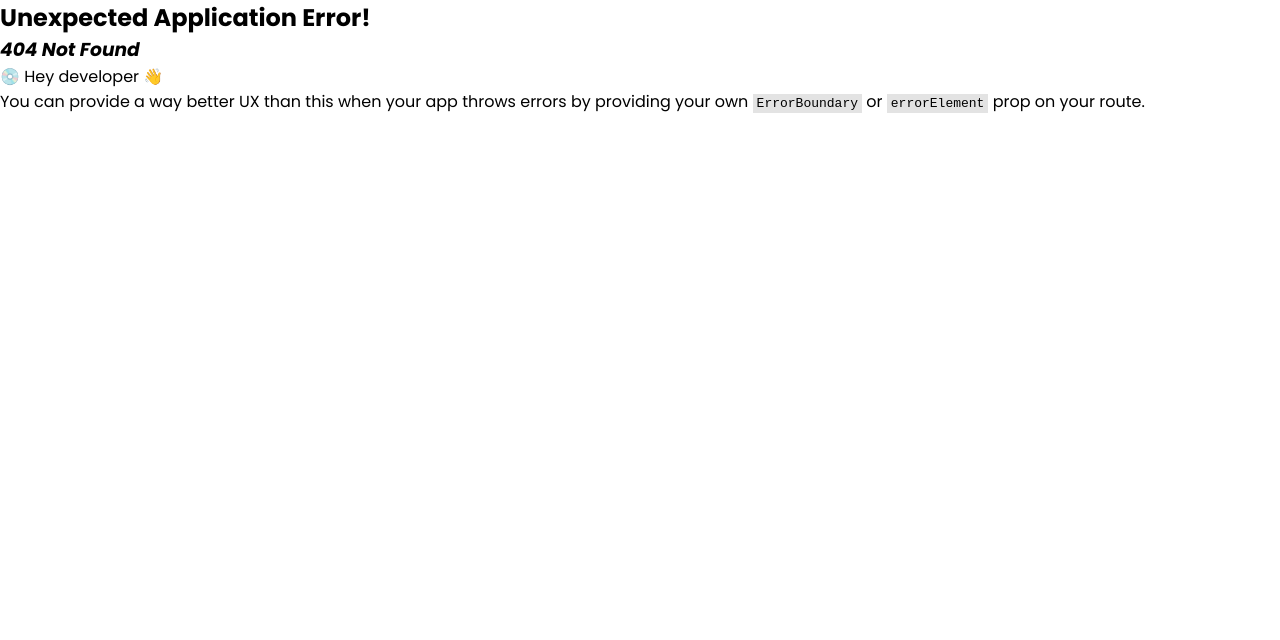
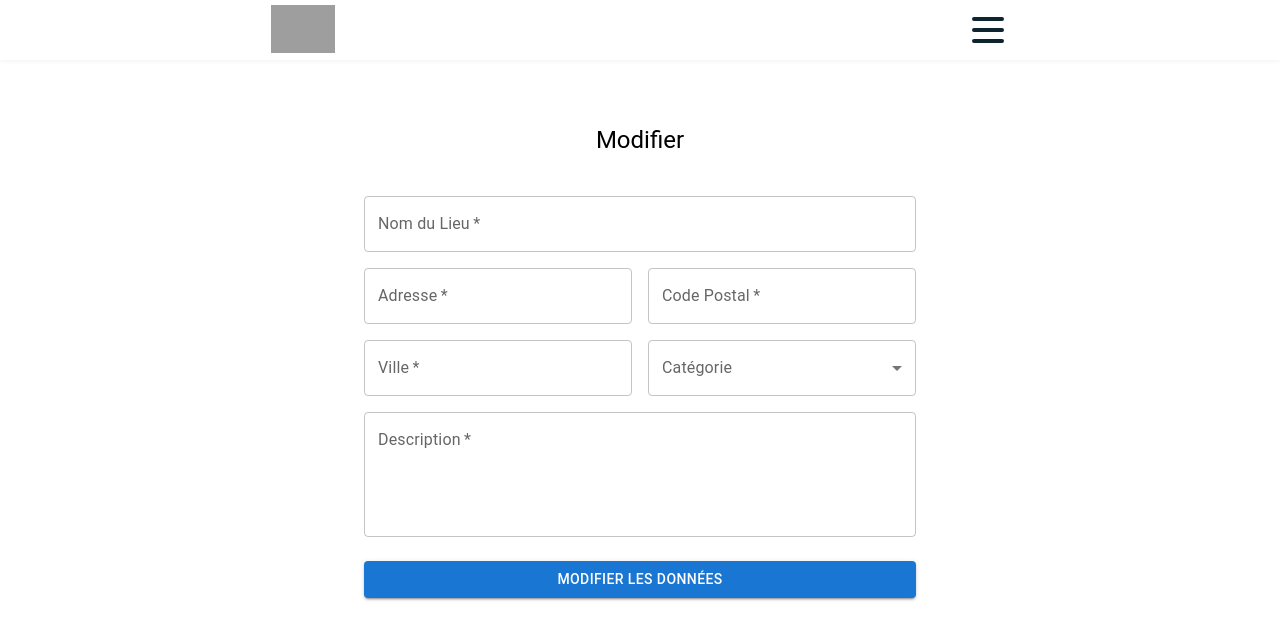
Before and after one commit to melodiesc/Local-Advisor-Client, a React (Vite) app: page /1/editcard in a window 1280 px wide. Before the commit this address had no page. Shown: the top 640 px of the page. Built offline with nearby package versions, Linux system fonts and the light colour scheme; grey boxes are pictures that could not be loaded.

Commit message:
debut modif card/reco owner pour affichage

```diff
--- a/src/App.jsx
+++ b/src/App.jsx
@@ -10,6 +10,7 @@ import CreateCard from "./Component/CreateCard/CreateCard";
 import Details from "./Component/Details/Details";
 import Email from "./Component/RecoverPassword/Email";
 import Password from "./Component/RecoverPassword/Password";
+import EditCard from "./Component/EditCard/EditCard";
 
 function App() {
   const router = createBrowserRouter([
@@ -57,6 +58,10 @@ function App() {
       path: "/reset_password",
       element: <Password />,
     },
+    {
+      path: "/:id/editcard",
+      element: <EditCard />,
+    },
   ]);
   return (
     <div>
--- a/src/Component/Details/Details.css
+++ b/src/Component/Details/Details.css
@@ -14,6 +14,12 @@
     flex-direction: column;
     justify-content: center;
 
+  }
+  .editcard-btn {
+    background: transparent;
+    border: none;
+    font-size: 1.2em;
+    margin-top: 1.2em;
   }
 
   .typography {
--- a/src/Component/Details/Details.jsx
+++ b/src/Component/Details/Details.jsx
@@ -1,11 +1,14 @@
 import React, { useState, useEffect } from "react";
-import { useParams } from "react-router-dom";
+import { useParams, useNavigate } from "react-router-dom";
 import NavBar from "../NavBar/NavBar";
-import "./Details.css";
 import FmdGoodIcon from "@mui/icons-material/FmdGood";
 import InfoIcon from "@mui/icons-material/Info";
 import StarIcon from "@mui/icons-material/Star";
-function Details() {
+import { Button } from "@mui/material";
+import "./Details.css";
+
+export default function Details({ currentUserOwnerId }) {
+  const navigate = useNavigate();
   const { id } = useParams();
   const [details, setDetails] = useState(null);
   const [isLoading, setIsLoading] = useState(true);
@@ -24,17 +27,21 @@ function Details() {
           );
         }
       } catch (error) {
-        console.error("Erreur:", error);
         setError(error.message);
       } finally {
         setIsLoading(false);
       }
     };
+
     fetchDetails();
   }, [id]);
 
+  const navigateToEditCard = () => {
+    navigate(`/${id}/editcard`);
+  };
+
   if (isLoading) {
-    return <div className="loading">Chargement...</div>; // Remplacé CircularProgress par un div
+    return <div className="loading">Chargement...</div>;
   }
 
   if (error) {
@@ -44,6 +51,8 @@ function Details() {
   if (!details) {
     return <div>Aucune donnée disponible</div>;
   }
+
+  const isOwner = currentUserOwnerId === details.owner_id;
 
   return (
     <div>
@@ -63,22 +72,32 @@ function Details() {
           )}
 
           <div className="typography">
-            <StarIcon className="locic" fontSize="small" />{" "}
-            {details.rate ? details.rate.name : "/5"}
+            <StarIcon className="locic" fontSize="small" />
+            {details.rate ? `${details.rate}/5` : "Non noté"}
             <StarIcon className="locic" fontSize="small" />
           </div>
+
           <div className="typography">
-            <FmdGoodIcon className="locic" fontSize="small" /> {details.address}
-            , {details.zip_code} {details.city}
+            <FmdGoodIcon className="locic" fontSize="small" />
+            {`${details.address}, ${details.zip_code} ${details.city}`}
           </div>
+
           <div className="typography">
-            <InfoIcon className="locic" fontSize="small" />{" "}
+            <InfoIcon className="locic" fontSize="small" />
             {details.description}
           </div>
+
+          {isOwner && (
+            <Button
+              variant="contained"
+              color="primary"
+              onClick={navigateToEditCard}
+            >
+              Modifier
+            </Button>
+          )}
         </div>
       </div>
     </div>
   );
 }
-
-export default Details;
--- a/src/Component/EditCard/EditCard.jsx
+++ b/src/Component/EditCard/EditCard.jsx
@@ -11,11 +11,16 @@ import {
   Grid,
   Input,
   CardMedia,
+  Select,
+  MenuItem,
+  InputLabel,
 } from "@mui/material";
+import "./EditCard.css";
 
-function EditCreateCard({ isEditMode, cardData }) {
+export default function EditCard({ isEditMode, cardData }) {
   const navigate = useNavigate();
   const [formData, setFormData] = useState({
+    owner_id: "",
     name: "",
     address: "",
     zip_code: "",
@@ -29,26 +34,210 @@ function EditCreateCard({ isEditMode, cardData }) {
 
   useEffect(() => {
     if (isEditMode && cardData) {
-      setFormData(cardData);
-      // Chargez l'image si disponible
+      setFormData({
+        ...cardData,
+        image_path: "", // Réinitialiser le chemin de l'image si vous ne l'envoyez pas à nouveau
+      });
+      // Si cardData contient une URL d'image, définissez-la comme imagePreview
+      if (cardData.image_path) {
+        setImagePreview(cardData.image_path);
+      }
     }
   }, [isEditMode, cardData]);
 
-  const handleChange = (e) => {};
+  const handleChange = (e) => {
+    const { name, value, files } = e.target;
+    if (name === "image_path" && files.length > 0) {
+      const file = files[0];
+      const reader = new FileReader();
+      reader.onloadend = () => {
+        setImagePreview(reader.result);
+      };
+      reader.readAsDataURL(file);
+      setFormData({ ...formData, image_path: file });
+    } else {
+      setFormData({ ...formData, [name]: value });
+    }
+  };
 
   const handleSubmit = async (event) => {
     event.preventDefault();
-    // Logique pour envoyer les données à l'API
+    const token = localStorage.getItem("token");
+    const data = new FormData();
+
+    Object.keys(formData).forEach((key) => {
+      data.append(key, formData[key]);
+    });
+
+    try {
+      // Exécutez un appel de réseau asynchrone à l'intérieur d'un bloc try pour gérer les exceptions.
+      const response = await fetch(
+        `http://localhost:8000/api/${formData.id}/editcard`,
+        {
+          method: "PUT",
+          headers: {
+            // Ajoutez un en-tête d'autorisation avec le token JWT récupéré du stockage local.
+            // C'est nécessaire pour l'authentification et l'autorisation côté serveur.
+            Authorization: `Bearer ${token}`,
+          },
+          body: data, // Les données du formulaire (y compris l'image) sont envoyées sous forme de FormData.
+        }
+      );
+
+      if (response.ok) {
+        console.log("Opération réussie");
+        navigate("/");
+      } else {
+        console.error("Erreur lors de l'opération");
+      }
+    } catch (error) {
+      console.error("Erreur", error);
+    }
   };
-
-  // Structure du formulaire (similaire à CreateCard)
 
   return (
     <div>
       <NavBar />
-      {/* Composants UI */}
+      <Container component="main" maxWidth="sm">
+        <Box
+          sx={{
+            marginTop: 8,
+            display: "flex",
+            flexDirection: "column",
+            alignItems: "center",
+          }}
+        >
+          <Typography component="h1" variant="h5">
+            Modifier
+          </Typography>
+          <Box
+            component="form"
+            noValidate
+            onSubmit={handleSubmit}
+            sx={{ mt: 3 }}
+            encType="multipart/form-data"
+          >
+            <Grid container spacing={2}>
+              <Grid item xs={12}>
+                {
+                  <a
+                    required
+                    fullWidth
+                    id="owner_id"
+                    name="owner_id"
+                    type="hidden"
+                    // value={ownerId.id}
+                    onChange={handleChange}
+                  />
+                }
+              </Grid>
+              <Grid item xs={12}>
+                <TextField
+                  required
+                  fullWidth
+                  id="name"
+                  label="Nom du Lieu"
+                  name="name"
+                  value={formData.name}
+                  autoComplete="name"
+                  onChange={handleChange}
+                />
+              </Grid>
+              <Grid item xs={12} sm={6}>
+                <TextField
+                  required
+                  fullWidth
+                  id="address"
+                  label="Adresse"
+                  name="address"
+                  value={formData.address}
+                  autoComplete="address"
+                  onChange={handleChange}
+                />
+              </Grid>
+              <Grid item xs={6}>
+                <TextField
+                  required
+                  fullWidth
+                  id="zip_code"
+                  label="Code Postal"
+                  name="zip_code"
+                  value={formData.zip_code}
+                  autoComplete="zip_code"
+                  onChange={handleChange}
+                />
+              </Grid>
+              <Grid item xs={6}>
+                <TextField
+                  required
+                  fullWidth
+                  id="city"
+                  label="Ville"
+                  name="city"
+                  value={formData.city}
+                  autoComplete="city"
+                  onChange={handleChange}
+                />
+              </Grid>
+              <Grid item xs={6}>
+                <FormControl fullWidth>
+                  <InputLabel id="category-label">Catégorie</InputLabel>
+                  <Select
+                    labelId="category-label"
+                    id="category_id"
+                    name="category_id"
+                    value={formData.category_id}
+                    label="Catégorie"
+                    onChange={handleChange}
+                  >
+                    <MenuItem value={1}>Hôtel</MenuItem>
+                    <MenuItem value={2}>Bar</MenuItem>
+                    <MenuItem value={3}>Restaurant</MenuItem>
+                  </Select>
+                </FormControl>
+              </Grid>
+              <Grid item xs={12}>
+                <TextField
+                  required
+                  fullWidth
+                  id="description"
+                  label="Description"
+                  name="description"
+                  value={formData.description}
+                  multiline
+                  rows={4}
+                  onChange={handleChange}
+                />
+              </Grid>
+              {/* <Grid item xs={12}>
+                <InputLabel htmlFor="image_path">Photo du Lieu</InputLabel>
+                <Input
+                  id="image_path"
+                  name="image_path"
+                  value={formData.image_path}
+                  type="file"
+                  onChange={handleChange}
+                />
+                {imagePreview && (
+                  <CardMedia
+                    component="img"
+                    image={imagePreview}
+                    alt="Aperçu de l'image sélectionnée"
+                  />
+                )}
+              </Grid> */}
+            </Grid>
+            <Button
+              type="submit"
+              fullWidth
+              variant="contained"
+              sx={{ mt: 3, mb: 2 }}
+            >
+              Modifier les données
+            </Button>
+          </Box>
+        </Box>
+      </Container>
     </div>
   );
 }
-
-export default EditCreateCard;
```
Also changed, not shown: src/Component/EditCard/EditCard.css (added).
